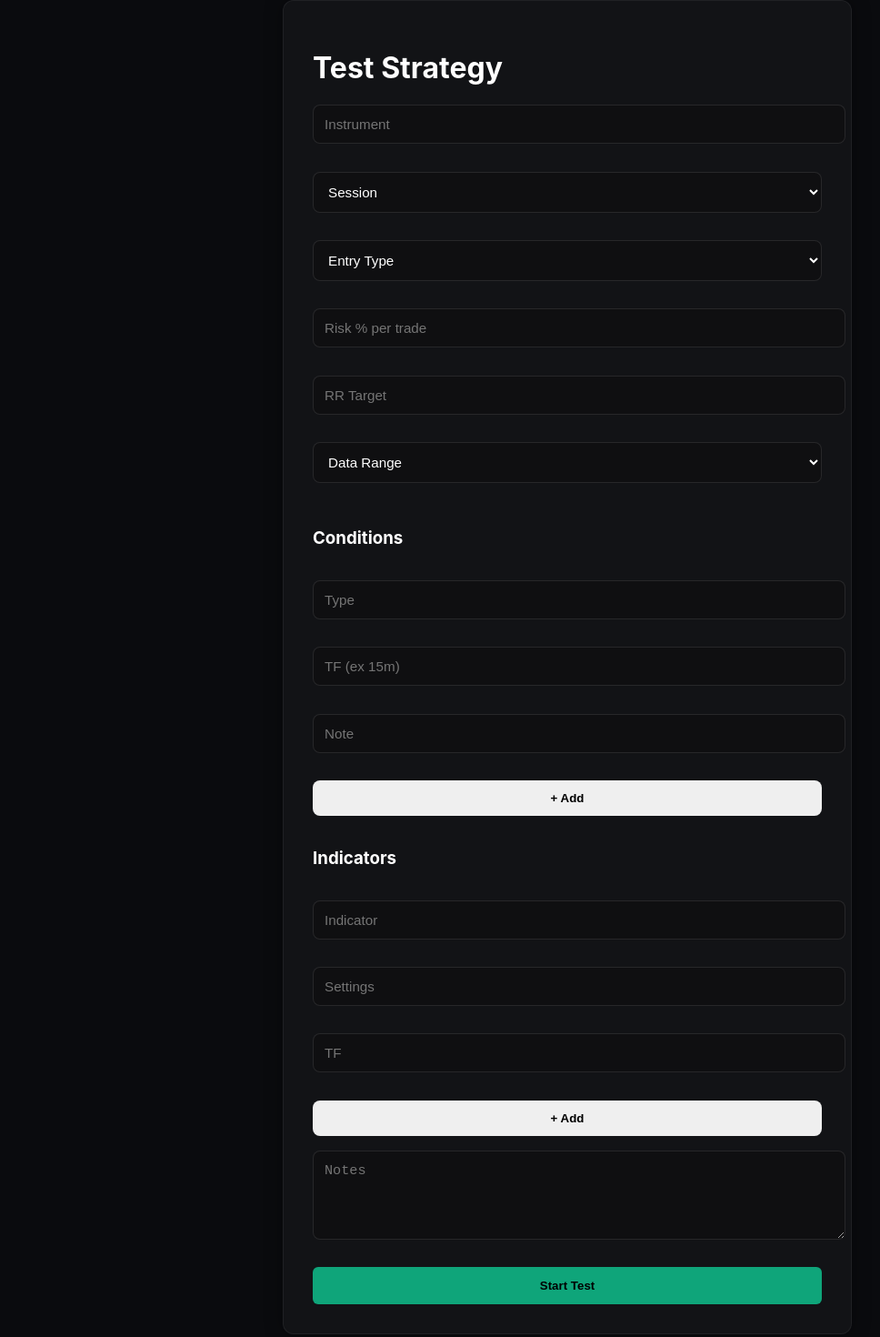
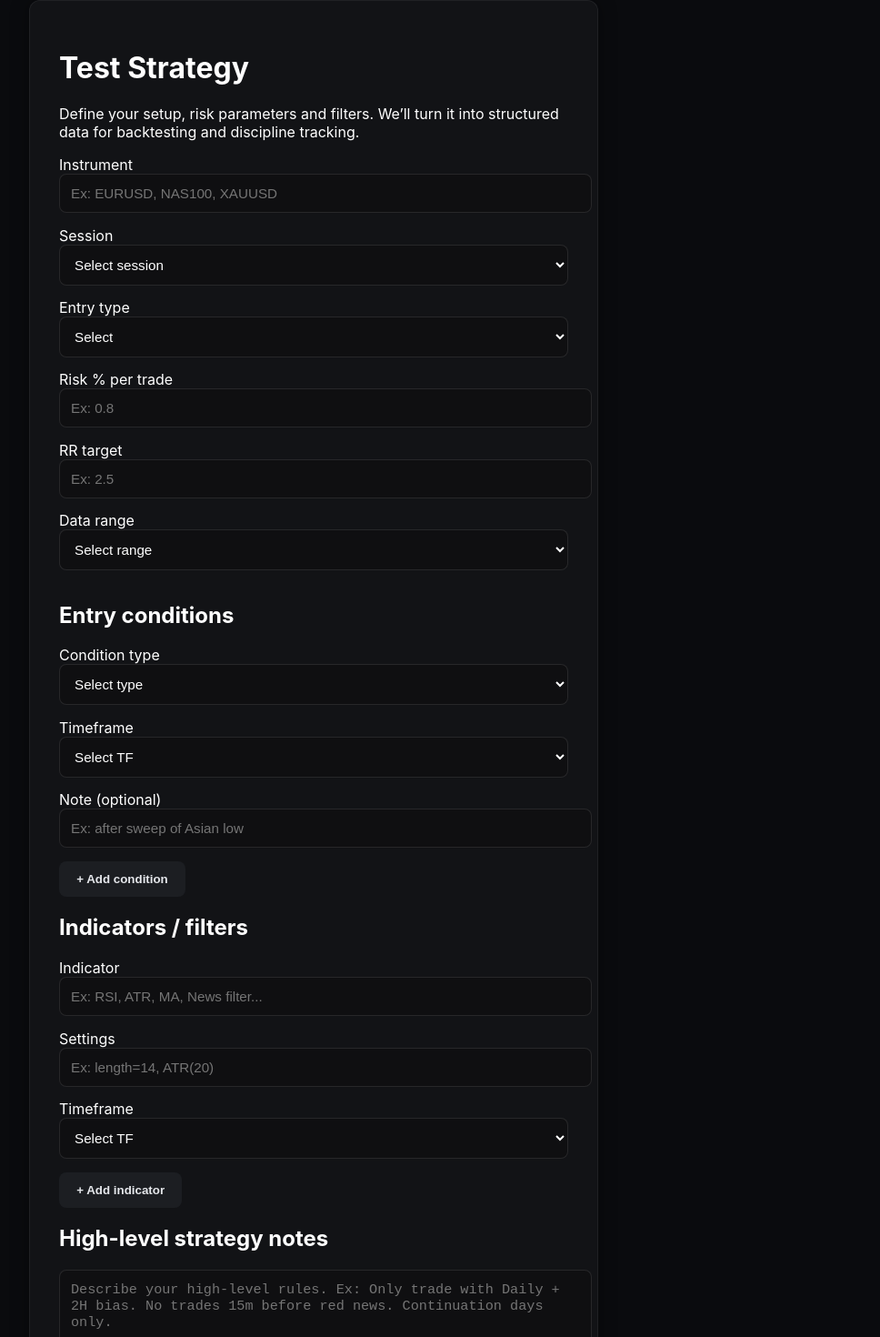
Before and after one commit to niv223/strategy-analyzer1, a React (Vite) app: page /app/test in a window 1280 px wide. Shown: the part 142-1612 px from the top of the page at 91% size, without its empty margins (16-984 px from the left). Built offline with nearby package versions, Linux system fonts and the light colour scheme.

Commit message:
Update TestStrategy.jsx

```diff
--- a/src/pages/TestStrategy.jsx
+++ b/src/pages/TestStrategy.jsx
@@ -1,42 +1,300 @@
-import { useState } from 'react'
+import { useState } from "react";
 
-export default function TestStrategy(){
-const [form,setForm]=useState({instrument:'',session:'',entryType:'',risk:'',rr:'',range:'',conditions:[],indicators:[],notes:''})
-const update=(k,v)=>setForm(p=>({...p,[k]:v}))
-const [c,setC]=useState({type:'',tf:'',note:''})
-const addC=()=>{if(!c.type||!c.tf)return;setForm(p=>({...p,conditions:[...p.conditions,c]}));setC({type:'',tf:'',note:''})}
-const [i,setI]=useState({type:'',settings:'',tf:''})
-const addI=()=>{if(!i.type)return;setForm(p=>({...p,indicators:[...p.indicators,i]}));setI({type:'',settings:'',tf:''})}
-const submit=e=>{e.preventDefault();console.log('FORM DATA',form)}
+export default function TestStrategy() {
+  const [form, setForm] = useState({
+    instrument: "",
+    session: "",
+    entryType: "",
+    risk: "",
+    rr: "",
+    range: "",
+    conditions: [],
+    indicators: [],
+    notes: "",
+    notesMode: "N4"
+  });
 
-return <div style={{display:'flex',justifyContent:'center',padding:'2rem'}}>
-<div className='form-card'>
-<h1>Test Strategy</h1>
-<form onSubmit={submit} style={{display:'grid',gap:'1rem'}}>
-<input placeholder='Instrument' onChange={e=>update('instrument',e.target.value)}/>
-<select onChange={e=>update('session',e.target.value)}><option value=''>Session</option><option>London</option><option>NY</option><option>Asia</option></select>
-<select onChange={e=>update('entryType',e.target.value)}><option value=''>Entry Type</option><option>Long</option><option>Short</option><option>Both</option></select>
-<input type='number' placeholder='Risk % per trade' onChange={e=>update('risk',e.target.value)}/>
-<input type='number' placeholder='RR Target' onChange={e=>update('rr',e.target.value)}/>
-<select onChange={e=>update('range',e.target.value)}><option value=''>Data Range</option><option>3M</option><option>6M</option><option>1Y</option></select>
+  const update = (key, value) =>
+    setForm((prev) => ({ ...prev, [key]: value }));
 
-<h3>Conditions</h3>
-<input placeholder='Type' value={c.type} onChange={e=>setC(p=>({...p,type:e.target.value}))}/>
-<input placeholder='TF (ex 15m)' value={c.tf} onChange={e=>setC(p=>({...p,tf:e.target.value}))}/>
-<input placeholder='Note' value={c.note} onChange={e=>setC(p=>({...p,note:e.target.value}))}/>
-<button type='button' onClick={addC}>+ Add</button>
-{form.conditions.map((x,n)=><div key={n}>• {x.type} @ {x.tf} {x.note}</div>)}
+  const [newCond, setNewCond] = useState({
+    type: "",
+    tf: "",
+    note: ""
+  });
 
-<h3>Indicators</h3>
-<input placeholder='Indicator' value={i.type} onChange={e=>setI(p=>({...p,type:e.target.value}))}/>
-<input placeholder='Settings' value={i.settings} onChange={e=>setI(p=>({...p,settings:e.target.value}))}/>
-<input placeholder='TF' value={i.tf} onChange={e=>setI(p=>({...p,tf:e.target.value}))}/>
-<button type='button' onClick={addI}>+ Add</button>
-{form.indicators.map((x,n)=><div key={n}>• {x.type} {x.settings} {x.tf}</div>)}
+  const addCondition = () => {
+    if (!newCond.type || !newCond.tf) return;
+    setForm((prev) => ({
+      ...prev,
+      conditions: [...prev.conditions, newCond]
+    }));
+    setNewCond({ type: "", tf: "", note: "" });
+  };
 
-<textarea placeholder='Notes' rows={4} onChange={e=>update('notes',e.target.value)}/>
-<button type='submit' style={{padding:'.8rem',background:'#0FA57A',border:'none',borderRadius:'6px'}}>Start Test</button>
-</form>
-</div>
-</div>
+  const [newIndi, setNewIndi] = useState({
+    type: "",
+    settings: "",
+    tf: ""
+  });
+
+  const addIndicator = () => {
+    if (!newIndi.type) return;
+    setForm((prev) => ({
+      ...prev,
+      indicators: [...prev.indicators, newIndi]
+    }));
+    setNewIndi({ type: "", settings: "", tf: "" });
+  };
+
+  const handleSubmit = (e) => {
+    e.preventDefault();
+    console.log("Strategy Params:", form);
+  };
+
+  return (
+    <div className="page page-center">
+      <div className="form-card form-animate">
+        <h1 className="page-title">Test Strategy</h1>
+        <p className="page-subtitle">
+          Define your setup, risk parameters and filters.
+          We’ll turn it into structured data for backtesting and discipline tracking.
+        </p>
+
+        <form onSubmit={handleSubmit} className="form-grid">
+          {/* MAIN INFO */}
+          <div className="field-group">
+            <label className="field-label">Instrument</label>
+            <input
+              type="text"
+              placeholder="Ex: EURUSD, NAS100, XAUUSD"
+              className="field-input"
+              onChange={(e) => update("instrument", e.target.value)}
+            />
+          </div>
+
+          <div className="field-row-2">
+            <div className="field-group">
+              <label className="field-label">Session</label>
+              <select
+                className="field-input"
+                onChange={(e) => update("session", e.target.value)}
+              >
+                <option value="">Select session</option>
+                <option>London</option>
+                <option>New York</option>
+                <option>Asia</option>
+              </select>
+            </div>
+
+            <div className="field-group">
+              <label className="field-label">Entry type</label>
+              <select
+                className="field-input"
+                onChange={(e) => update("entryType", e.target.value)}
+              >
+                <option value="">Select</option>
+                <option>Long</option>
+                <option>Short</option>
+                <option>Both</option>
+              </select>
+            </div>
+          </div>
+
+          <div className="field-row-2">
+            <div className="field-group">
+              <label className="field-label">Risk % per trade</label>
+              <input
+                type="number"
+                className="field-input"
+                placeholder="Ex: 0.8"
+                onChange={(e) => update("risk", e.target.value)}
+              />
+            </div>
+            <div className="field-group">
+              <label className="field-label">RR target</label>
+              <input
+                type="number"
+                className="field-input"
+                placeholder="Ex: 2.5"
+                onChange={(e) => update("rr", e.target.value)}
+              />
+            </div>
+          </div>
+
+          <div className="field-group">
+            <label className="field-label">Data range</label>
+            <select
+              className="field-input"
+              onChange={(e) => update("range", e.target.value)}
+            >
+              <option value="">Select range</option>
+              <option>3 Months</option>
+              <option>6 Months</option>
+              <option>1 Year</option>
+              <option>2 Years</option>
+            </select>
+          </div>
+
+          {/* ENTRY CONDITIONS */}
+          <div className="section-divider" />
+          <h2 className="section-title">Entry conditions</h2>
+
+          <div className="field-row-2">
+            <div className="field-group">
+              <label className="field-label">Condition type</label>
+              <select
+                className="field-input"
+                value={newCond.type}
+                onChange={(e) =>
+                  setNewCond((p) => ({ ...p, type: e.target.value }))
+                }
+              >
+                <option value="">Select type</option>
+                <option>FVG</option>
+                <option>Liquidity Sweep</option>
+                <option>MSS / BOS</option>
+                <option>Order Block Retest</option>
+                <option>ATR Filter</option>
+              </select>
+            </div>
+
+            <div className="field-group">
+              <label className="field-label">Timeframe</label>
+              <select
+                className="field-input"
+                value={newCond.tf}
+                onChange={(e) =>
+                  setNewCond((p) => ({ ...p, tf: e.target.value }))
+                }
+              >
+                <option value="">Select TF</option>
+                <option>1m</option>
+                <option>5m</option>
+                <option>15m</option>
+                <option>1H</option>
+                <option>2H</option>
+              </select>
+            </div>
+          </div>
+
+          <div className="field-group">
+            <label className="field-label">Note (optional)</label>
+            <input
+              className="field-input"
+              placeholder="Ex: after sweep of Asian low"
+              value={newCond.note}
+              onChange={(e) =>
+                setNewCond((p) => ({ ...p, note: e.target.value }))
+              }
+            />
+          </div>
+
+          <button
+            type="button"
+            className="btn-secondary"
+            onClick={addCondition}
+          >
+            + Add condition
+          </button>
+
+          {form.conditions.length > 0 && (
+            <div className="list-block">
+              {form.conditions.map((c, i) => (
+                <div key={i} className="list-item">
+                  • {c.type} @ {c.tf} {c.note && `– ${c.note}`}
+                </div>
+              ))}
+            </div>
+          )}
+
+          {/* INDICATORS / FILTERS */}
+          <div className="section-divider" />
+          <h2 className="section-title">Indicators / filters</h2>
+
+          <div className="field-group">
+            <label className="field-label">Indicator</label>
+            <input
+              className="field-input"
+              placeholder="Ex: RSI, ATR, MA, News filter..."
+              value={newIndi.type}
+              onChange={(e) =>
+                setNewIndi((p) => ({ ...p, type: e.target.value }))
+              }
+            />
+          </div>
+
+          <div className="field-row-2">
+            <div className="field-group">
+              <label className="field-label">Settings</label>
+              <input
+                className="field-input"
+                placeholder="Ex: length=14, ATR(20)"
+                value={newIndi.settings}
+                onChange={(e) =>
+                  setNewIndi((p) => ({ ...p, settings: e.target.value }))
+                }
+              />
+            </div>
+
+            <div className="field-group">
+              <label className="field-label">Timeframe</label>
+              <select
+                className="field-input"
+                value={newIndi.tf}
+                onChange={(e) =>
+                  setNewIndi((p) => ({ ...p, tf: e.target.value }))
+                }
+              >
+                <option value="">Select TF</option>
+                <option>1m</option>
+                <option>5m</option>
+                <option>15m</option>
+                <option>1H</option>
+                <option>4H</option>
+                <option>Daily</option>
+              </select>
+            </div>
+          </div>
+
+          <button
+            type="button"
+            className="btn-secondary"
+            onClick={addIndicator}
+          >
+            + Add indicator
+          </button>
+
+          {form.indicators.length > 0 && (
+            <div className="list-block">
+              {form.indicators.map((ind, i) => (
+                <div key={i} className="list-item">
+                  • {ind.type}
+                  {ind.settings && ` (${ind.settings})`}
+                  {ind.tf && ` @ ${ind.tf}`}
+                </div>
+              ))}
+            </div>
+          )}
+
+          {/* NOTES */}
+          <div className="section-divider" />
+          <h2 className="section-title">High-level strategy notes</h2>
+
+          <div className="field-group">
+            <textarea
+              rows={4}
+              className="field-input"
+              placeholder="Describe your high-level rules. Ex: Only trade with Daily + 2H bias. No trades 15m before red news. Continuation days only."
+              onChange={(e) => update("notes", e.target.value)}
+            />
+          </div>
+
+          <button type="submit" className="btn-primary submit-button">
+            Start test
+          </button>
+        </form>
+      </div>
+    </div>
+  );
 }
```
